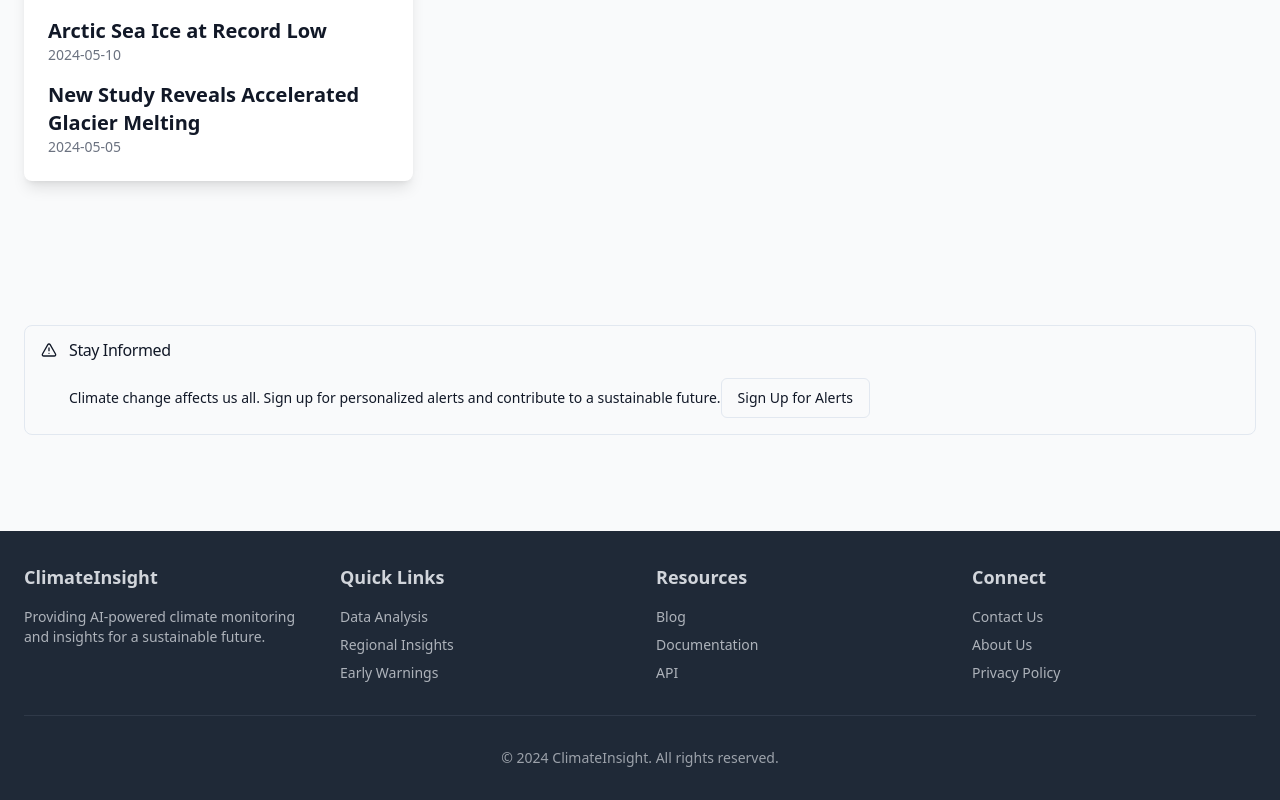
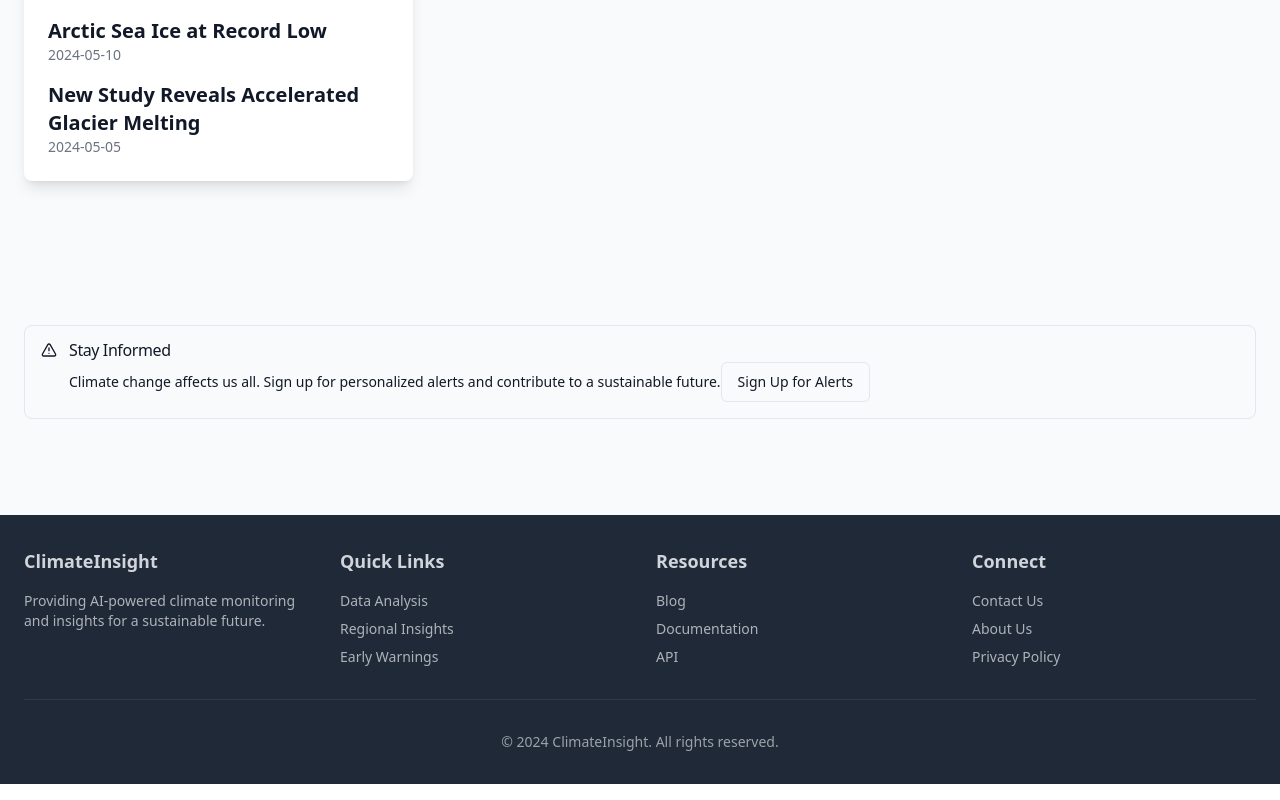
Before and after one commit to hemantsingh443/climateinsight, a Next.js app: page / in a window 1280 px wide. Shown: the part 2207-3007 px from the top of the page. Built offline with nearby package versions, Linux system fonts and the light colour scheme.

Commit message:
sign in buttom fix

```diff
--- a/pages/index.tsx
+++ b/pages/index.tsx
@@ -426,7 +426,7 @@ const Home = () => {
           <AlertDescription className={darkMode ? 'text-gray-300' : ''}>
             Climate change affects us all. Sign up for personalized alerts
             and contribute to a sustainable future.
-            <Button className="mt-4" variant="outline">
+                  <Button variant="outline" onClick={() => setShowSignUpModal(true)}>
               Sign Up for Alerts
             </Button>
           </AlertDescription>
```
